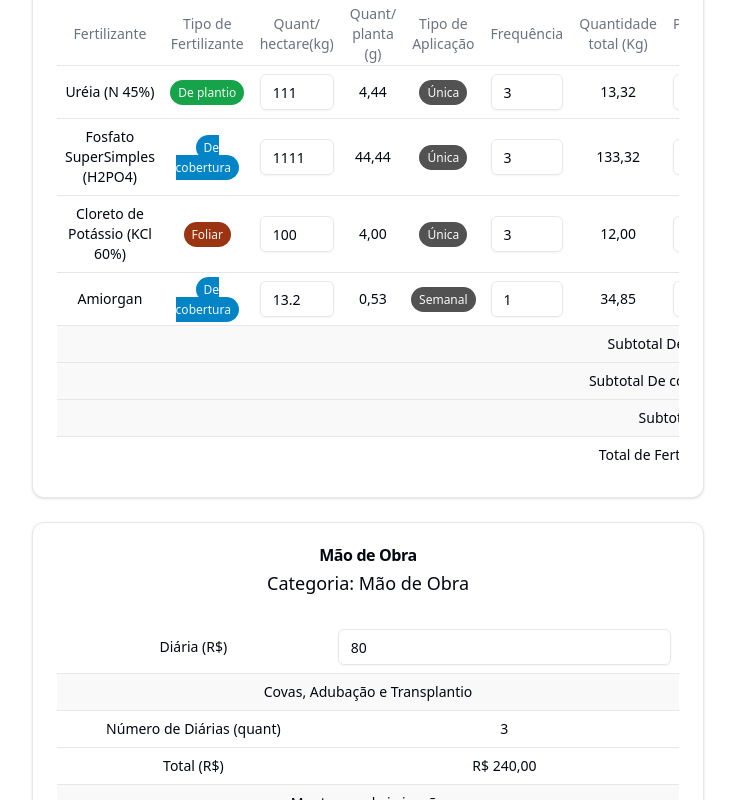
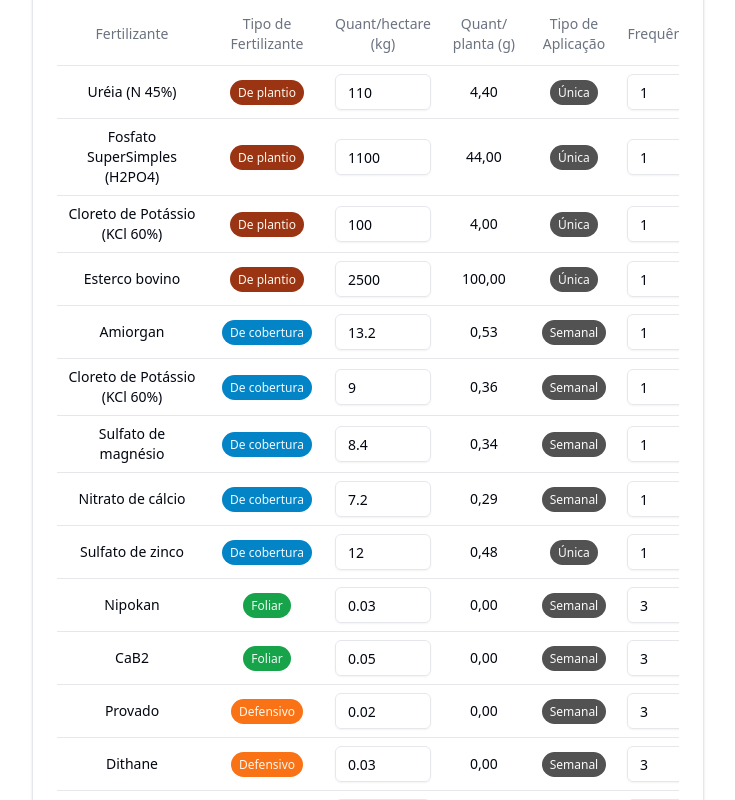
Before and after one commit to cleber1812/APP_Farm, a React (Vite) app: page / in a window 1280 px wide. Shown: the part 2840-3640 px from the top of the page, without its empty margins (0-735 px from the left). Built offline with nearby package versions, Linux system fonts and the light colour scheme.

Commit message:
Seção Fertilizante - ajustes: useEffect, colunas. Inclusão de defensivos.

```diff
--- a/src/components/FertilizerSection.tsx
+++ b/src/components/FertilizerSection.tsx
@@ -36,7 +36,7 @@ interface FertilizerSectionProps {
     onFertilizerCostChange: (fertilizer: number) => void;  // nova prop
   }
 
-const FERTILIZER_TYPES = ["De plantio", "De cobertura", "Foliar"];
+const FERTILIZER_TYPES = ["De plantio", "De cobertura", "Foliar", "Defensivo"];
 const APPLICATION_TYPES = ["Única", "Semanal"] as const;  // usando 'as const' para tipagem literal
 
 
@@ -45,34 +45,45 @@ export function FertilizerSection({ plants, densityPerHectare, totalCycleDays, o
         {
           name: "Uréia (N 45%)",
           type: "De plantio",
-          quantityPerHectare: 111,
+          quantityPerHectare: 110,
           quantityPerPlant: 0,
           applicationType: "Única",
-          frequency: 3,
+          frequency: 1,
           totalQuantity: 0,
-          pricePerKg: 3.99,
+          pricePerKg: 3.4,
           totalCost: 0
         },
         {
           name: "Fosfato SuperSimples (H2PO4)",
-          type: "De cobertura",
-          quantityPerHectare: 1111,
+          type: "De plantio",
+          quantityPerHectare: 1100,
           quantityPerPlant: 0,
           applicationType: "Única",
-          frequency: 3,
+          frequency: 1,
           totalQuantity: 0,
-          pricePerKg: 2.99,
+          pricePerKg: 2.3,
           totalCost: 0
         },
         {
           name: "Cloreto de Potássio (KCl 60%)",
-          type: "Foliar",
+          type: "De plantio",
           quantityPerHectare: 100,
           quantityPerPlant: 0,
           applicationType: "Única",
-          frequency: 3,
+          frequency: 1,
           totalQuantity: 0,
-          pricePerKg: 4.99,
+          pricePerKg: 3.2,
+          totalCost: 0
+        },
+        {
+          name: "Esterco bovino",
+          type: "De plantio",
+          quantityPerHectare: 2500,
+          quantityPerPlant: 0,
+          applicationType: "Única",
+          frequency: 1,
+          totalQuantity: 0,
+          pricePerKg: 1.25,
           totalCost: 0
         },
         {
@@ -83,9 +94,108 @@ export function FertilizerSection({ plants, densityPerHectare, totalCycleDays, o
           applicationType: "Semanal",
           frequency: 1,
           totalQuantity: 0,
+          pricePerKg: 3.2,
+          totalCost: 0
+        },
+        {
+          name: "Cloreto de Potássio (KCl 60%)",
+          type: "De cobertura",
+          quantityPerHectare: 9,
+          quantityPerPlant: 0,
+          applicationType: "Semanal",
+          frequency: 1,
+          totalQuantity: 0,
           pricePerKg: 4.99,
           totalCost: 0
-        }
+        },
+        {
+          name: "Sulfato de magnésio",
+          type: "De cobertura",
+          quantityPerHectare: 8.4,
+          quantityPerPlant: 0,
+          applicationType: "Semanal",
+          frequency: 1,
+          totalQuantity: 0,
+          pricePerKg: 3.6,
+          totalCost: 0
+        },
+        {
+          name: "Nitrato de cálcio",
+          type: "De cobertura",
+          quantityPerHectare: 7.2,
+          quantityPerPlant: 0,
+          applicationType: "Semanal",
+          frequency: 1,
+          totalQuantity: 0,
+          pricePerKg: 5,
+          totalCost: 0
+        },
+        {
+          name: "Sulfato de zinco",
+          type: "De cobertura",
+          quantityPerHectare: 12,
+          quantityPerPlant: 0,
+          applicationType: "Única",
+          frequency: 1,
+          totalQuantity: 0,
+          pricePerKg: 16,
+          totalCost: 0
+        },
+        {
+          name: "Nipokan",
+          type: "Foliar",
+          quantityPerHectare: 0.030,
+          quantityPerPlant: 0,
+          applicationType: "Semanal",
+          frequency: 3,
+          totalQuantity: 0,
+          pricePerKg: 90,
+          totalCost: 0
+        },
+        {
+          name: "CaB2",
+          type: "Foliar",
+          quantityPerHectare: 0.050,
+          quantityPerPlant: 0,
+          applicationType: "Semanal",
+          frequency: 3,
+          totalQuantity: 0,
+          pricePerKg: 55,
+          totalCost: 0
+        },
+        {
+          name: "Provado",
+          type: "Defensivo",
+          quantityPerHectare: 0.020,
+          quantityPerPlant: 0,
+          applicationType: "Semanal",
+          frequency: 3,
+          totalQuantity: 0,
+          pricePerKg: 170,
+          totalCost: 0
+        },
+        {
+          name: "Dithane",
+          type: "Defensivo",
+          quantityPerHectare: 0.030,
+          quantityPerPlant: 0,
+          applicationType: "Semanal",
+          frequency: 3,
+          totalQuantity: 0,
+          pricePerKg: 250,
+          totalCost: 0
+        },
+        {
+          name: "Difere",
+          type: "Defensivo",
+          quantityPerHectare: 0.030,
+          quantityPerPlant: 0,
+          applicationType: "Semanal",
+          frequency: 3,
+          totalQuantity: 0,
+          pricePerKg: 150,
+          totalCost: 0
+        },
       ]);
 
     const [isModalOpen, setIsModalOpen] = useState(false);
@@ -112,11 +222,13 @@ export function FertilizerSection({ plants, densityPerHectare, totalCycleDays, o
     const getTypeStyle = (type: string) => {
       switch (type) {
           case "De plantio":
-              return "bg-green-600 text-green-50";
+              return "bg-orange-800 text-orange-50";
           case "De cobertura":
               return "bg-sky-600 text-sky-50";
           case "Foliar":
-              return "bg-orange-800 text-orange-50";
+              return "bg-green-600 text-green-50";
+          case "Defensivo":
+            return "bg-orange-500 text-orange-50";
           default:
               return "bg-blue-300 text-blue-800";
       }
@@ -143,7 +255,7 @@ export function FertilizerSection({ plants, densityPerHectare, totalCycleDays, o
         });
 
         setFertilizers(updatedFertilizers);
-    }, [plants, densityPerHectare, totalCycleDays, fertilizers.map(f => `${f.quantityPerPlant}-${f.frequency}-${f.pricePerKg}`).join('-')]);
+    }, [plants, densityPerHectare, totalCycleDays, fertilizers.map(f => `${f.quantityPerHectare}-${f.quantityPerPlant}-${f.frequency}-${f.pricePerKg}`).join('-')]);
 
     // Efeito separado para notificar mudanças no custo total
     useEffect(() => {
@@ -304,16 +416,16 @@ export function FertilizerSection({ plants, densityPerHectare, totalCycleDays, o
           <Table>
             <TableHeader>
               <TableRow>
-                <TableHead className="text-center">Fertilizante</TableHead>
-                <TableHead className="text-center">Tipo de Fertilizante</TableHead>
-                <TableHead className="text-center">Quant/ hectare(kg)</TableHead>
-                <TableHead className="text-center">Quant/ planta (g)</TableHead>
-                <TableHead className="text-center">Tipo de Aplicação</TableHead>
-                <TableHead className="text-center">Frequência</TableHead>
-                <TableHead className="text-center">Quantidade total (Kg)</TableHead>
-                <TableHead className="text-center">Preço/KG (R$)</TableHead>
-                <TableHead className="text-center">Custo fertilizante (R$)</TableHead>
-                <TableHead className="text-center">Ações</TableHead>
+                <TableHead className="min-w-[150px] text-center">Fertilizante</TableHead>
+                <TableHead className="min-w-[120px] text-center">Tipo de Fertilizante</TableHead>
+                <TableHead className="min-w-[90px] text-center">Quant/hectare (kg)</TableHead>
+                <TableHead className="min-w-[90px] text-center">Quant/ planta (g)</TableHead>
+                <TableHead className="min-w-[90px] text-center">Tipo de Aplicação</TableHead>
+                <TableHead className="min-w-[90px] text-center">Frequência</TableHead>
+                <TableHead className="min-w-[90px] text-center">Quantidade total (Kg)</TableHead>
+                <TableHead className="min-w-[90px] text-center">Preço/KG (R$)</TableHead>
+                <TableHead className="min-w-[90px] text-center">Custo fertilizante (R$)</TableHead>
+                <TableHead className="min-w-[70px] text-center">Ações</TableHead>
               </TableRow>
             </TableHeader>
             <TableBody>
--- a/src/components/IrrigationSection.tsx
+++ b/src/components/IrrigationSection.tsx
@@ -20,8 +20,8 @@ export function IrrigationSection({ rowSpacing, calculatedArea, totalCycleDays,
     const [holesPerMeter, setHolesPerMeter] = useState(5);
     const [holeFlow, setHoleFlow] = useState(1.6);
     const [sprinklerFlow, setSprinklerFlow] = useState(75);
-    const [waterCost, setWaterCost] = useState(1.29);
-    const [pumpConsumption, setPumpConsumption] = useState(3.750);
+    const [waterCost, setWaterCost] = useState(0.16);
+    const [pumpConsumption, setPumpConsumption] = useState(0.750);
     const [energyCost, setEnergyCost] = useState(0.99);
 
     // Calculated irrigation values
```
